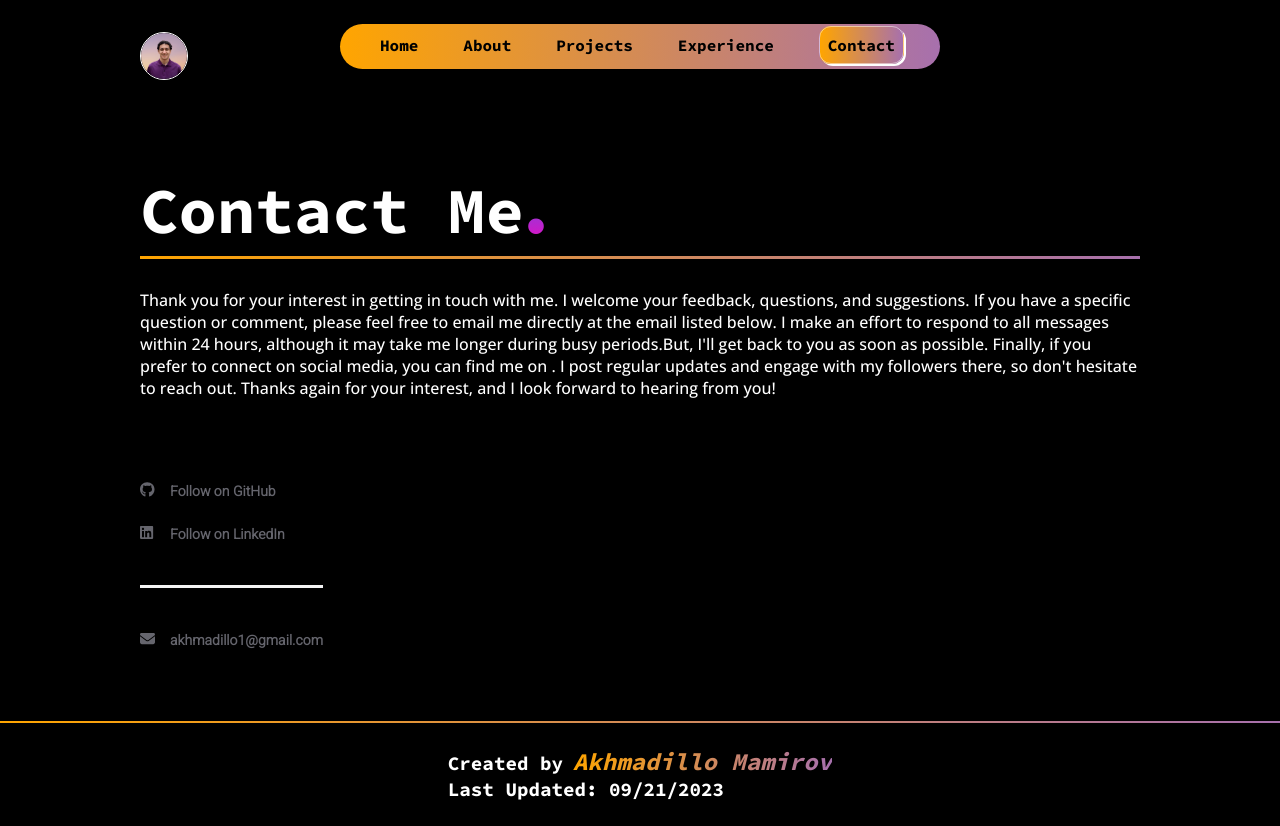
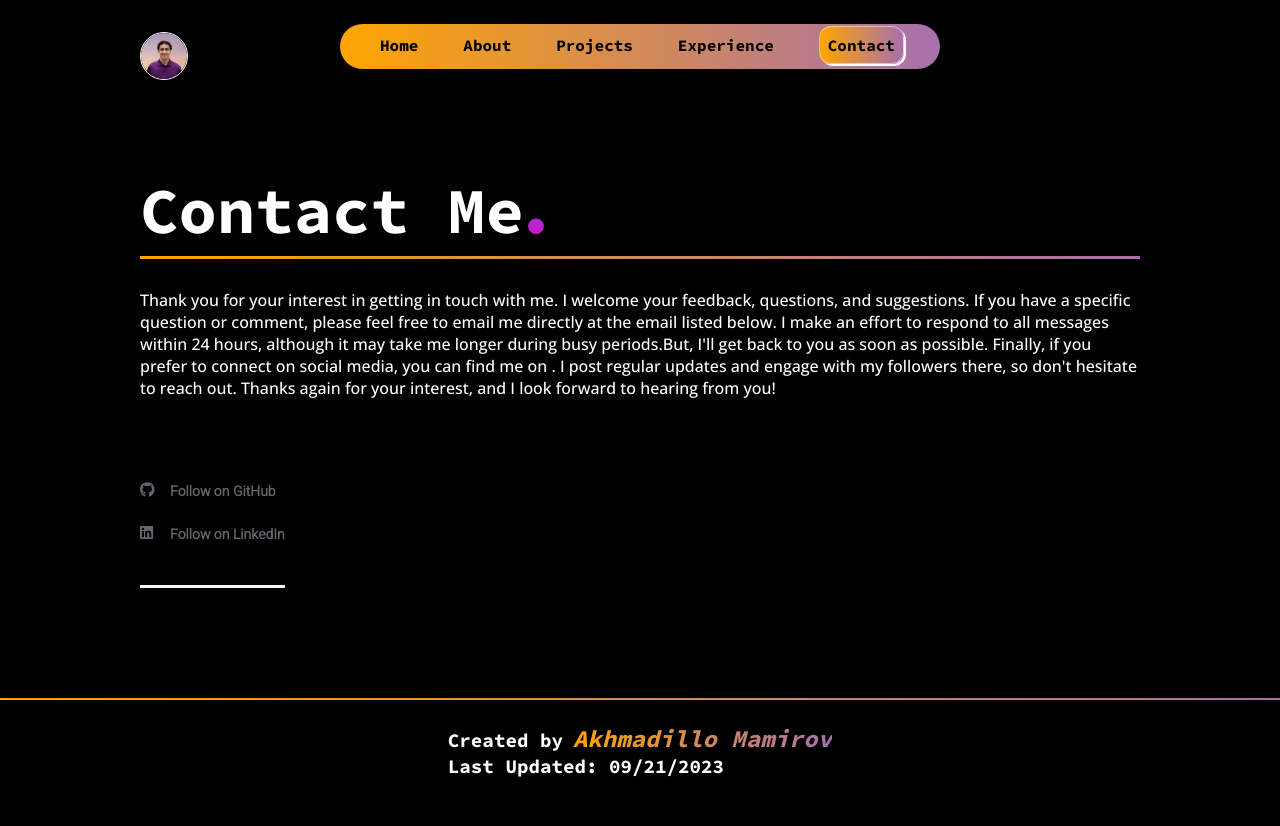
Before and after one commit to akhmadmamirov/portfolio, a React (Create React App) app: page /contact in a window 1280 px wide. After the commit the page ends 803 px from the top, so only its background shows below. Built offline with nearby package versions, Linux system fonts and the light colour scheme.

Commit message:
removing email

```diff
--- a/src/components/about/socials.jsx
+++ b/src/components/about/socials.jsx
@@ -43,17 +43,6 @@ const Socials = () => {
 			</div>
 			<div className="email">
 				<div className="email-wrapper">
-					<a
-						href={`mailto:${INFO.main.email}`}
-						target="_blank"
-						rel="noreferrer"
-					>
-						<div className="social-icon">
-							<FontAwesomeIcon icon={faEnvelope} />
-						</div>
-
-						<div className="social-text">{INFO.main.email}</div>
-					</a>
 				</div>
 			</div>
 		</div>
--- a/src/data/user.js
+++ b/src/data/user.js
@@ -2,7 +2,6 @@ const INFO = {
 	main: {
 		title: "Akhmad M",
 		name: "Akhmadillo Mamirov",
-		email: "akhmadillo1@gmail.com",
 		logo: "../headshot.png",
 	},
 
```
